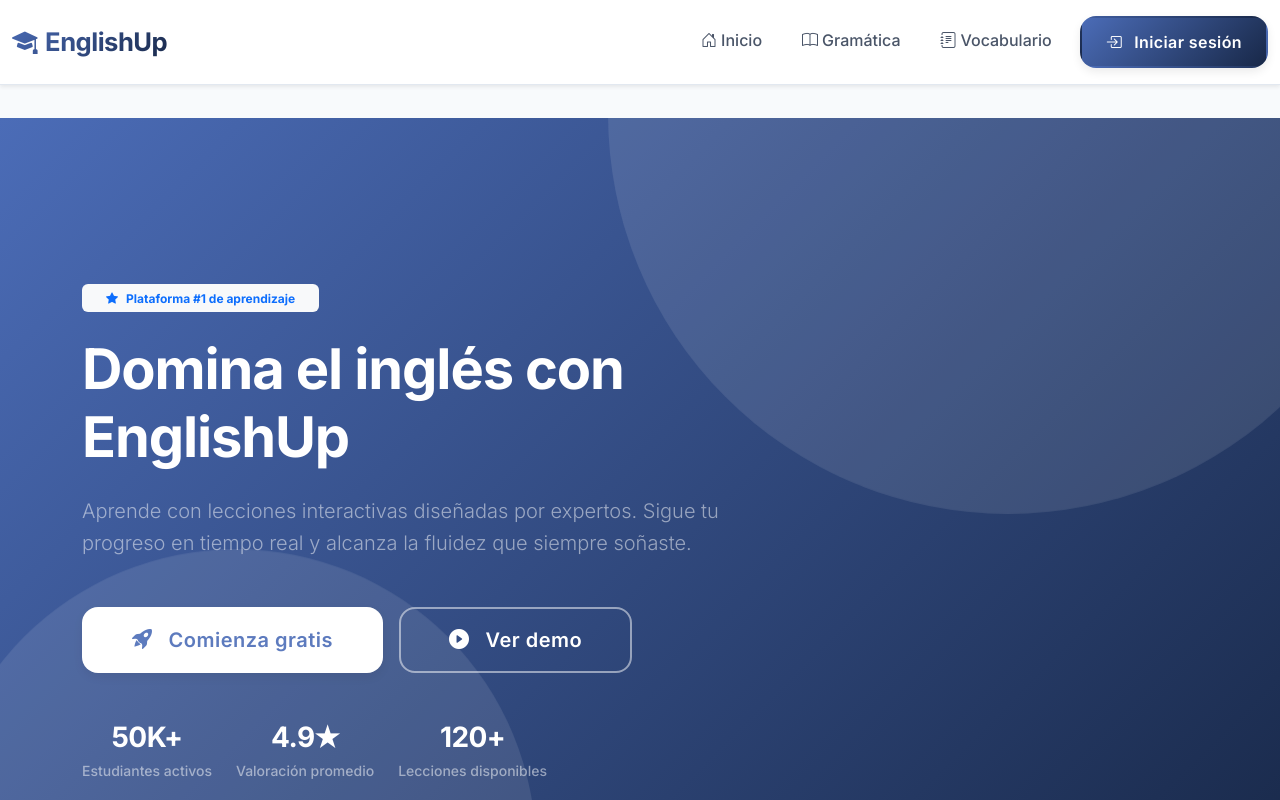
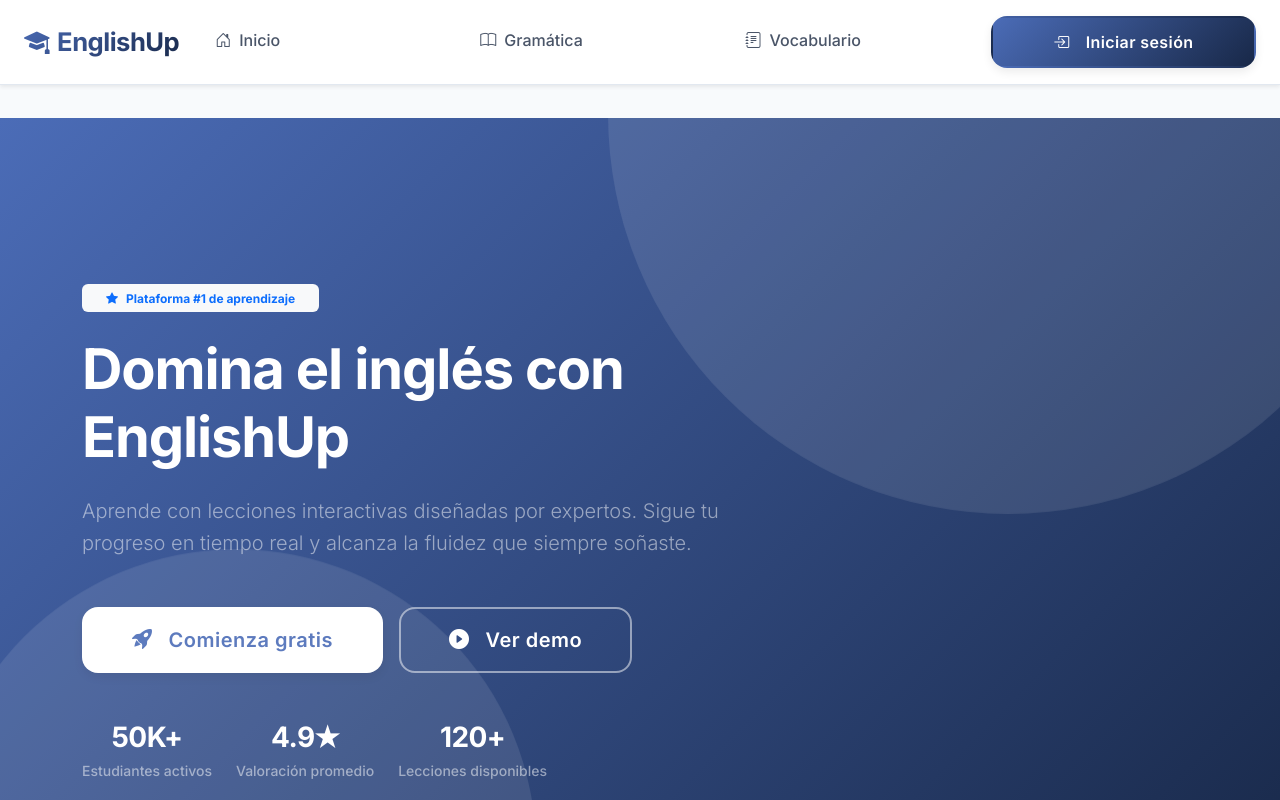
Before and after one commit to Pablodb22/EnglishUpFrontend, a Next.js app in the folder englishup-frontend/: page / in a window 1280 px wide. Shown: the top 800 px of the page. Built offline with nearby package versions, Linux system fonts and the light colour scheme.

Commit message:
Update Navbar.tsx

```diff
--- a/englishup-frontend/src/components/Navbar.tsx
+++ b/englishup-frontend/src/components/Navbar.tsx
@@ -28,7 +28,7 @@ export default function Navbar() {
 
   return (
     <nav className="navbar navbar-expand-lg navbar-light bg-light fixed-top shadow-sm">
-      <div className="container-fluid">
+      <div className="container-fluid px-4">
         {/* LOGO */}
         <Link href="/" className="navbar-brand d-flex align-items-center">
           <i className="bi bi-mortarboard-fill me-2"></i>
@@ -50,28 +50,28 @@ export default function Navbar() {
 
         {/* LINKS */}
         <div className="collapse navbar-collapse" id="navbarSupportedContent">
-          <ul className="navbar-nav ms-auto mb-2 mb-lg-0">
+          <ul className="navbar-nav ms-auto mb-2 mb-lg-0 w-100">
             {navLinks.map(({ href, icon, label }) => {
               const isActive = pathname === href
               return (
-                <li key={href} className="nav-item">
+                <li key={href} className="nav-item w-100">
                   <Link
                     href={href}
                     className={`nav-link d-flex align-items-center ${isActive ? 'active' : ''}`}
                   >
-                    <i className={`bi ${icon} me-1`}></i> {label}
+                    <i className={`bi ${icon} me-2`}></i> {label}
                   </Link>
                 </li>
               )
             })}
 
             {!usuario && (
-              <li className="nav-item">
+              <li className="nav-item w-100 mt-2 mt-lg-0">
                 <Link
                   href="/login"
-                  className="btn btn-primary ms-lg-2 d-flex align-items-center"
+                  className="btn btn-primary w-100 d-flex align-items-center justify-content-center"
                 >
-                  <i className="bi bi-box-arrow-in-right me-1"></i> Iniciar sesión
+                  <i className="bi bi-box-arrow-in-right me-2"></i> Iniciar sesión
                 </Link>
               </li>
             )}
```
